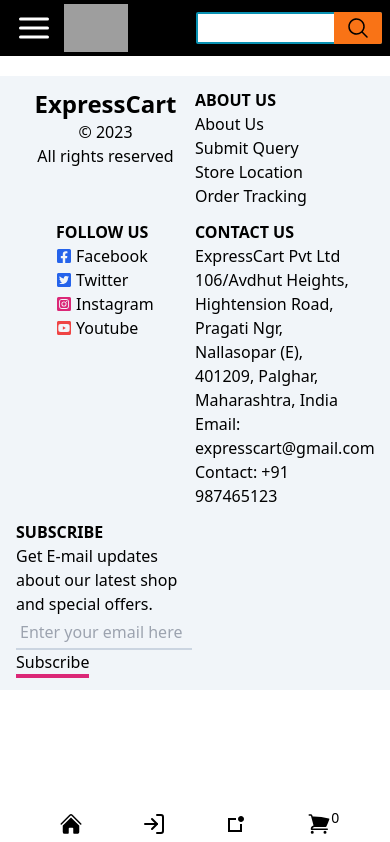
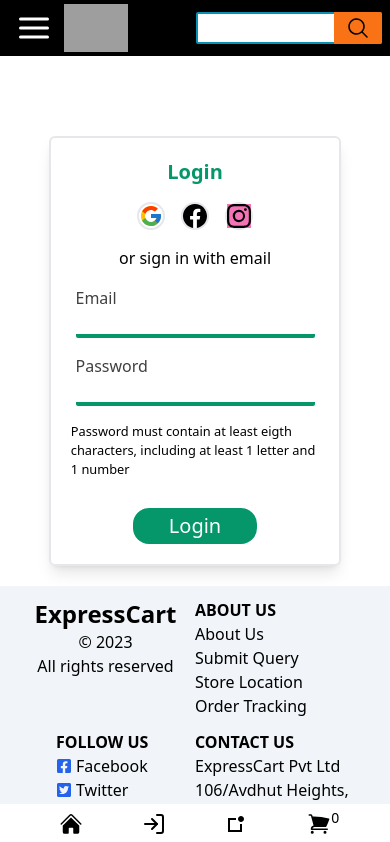
Before and after one commit to PrinceSingh19/ExpressCart, a React (Vite) app: page /login in a window 390 px wide. Shown: the top 842 px of the page. Built offline with nearby package versions, Linux system fonts and the light colour scheme; no server answers; grey boxes are pictures that could not be loaded.

Commit message:
Login functionality completed

```diff
--- a/src/App.jsx
+++ b/src/App.jsx
@@ -12,6 +12,7 @@ import AboutUs from "./components/AboutUs";
 import Footer from "./components/Footer";
 import ContactUs from "./components/ContactUs";
 import SignUP from "./components/SignUp";
+import Login from "./components/Login";
 
 function App() {
 	return (
@@ -30,6 +31,7 @@ function App() {
 					<Route path="/cart" element={<Cart />} />
 					<Route path="/contact" element={<ContactUs />} />
 					<Route path="/signup" element={<SignUP />} />
+					<Route path="/login" element={<Login />} />
 				</Routes>
 				<Footer />
 			</BrowserRouter>
--- a/src/auth/Firebase.jsx
+++ b/src/auth/Firebase.jsx
@@ -20,4 +20,4 @@ const firebaseConfig = {
 // Initialize Firebase
 const app = initializeApp(firebaseConfig);
 export const auth = getAuth(app);
-const analytics = getAnalytics(app);
+//const analytics = getAnalytics(app);
--- /dev/null
+++ b/src/components/Login.jsx
@@ -0,0 +1,161 @@
+import { useFormik } from "formik";
+import React, { useState } from "react";
+import { FcGoogle } from "react-icons/fc";
+import { BsFacebook } from "react-icons/bs";
+import { BsInstagram } from "react-icons/bs";
+import { useAuthContext } from "../context/AuthContext";
+import { toast, ToastContainer } from "react-toastify";
+import { useNavigate } from "react-router";
+import { signInWithEmailAndPassword } from "@firebase/auth";
+import { auth } from "../auth/Firebase";
+const Login = () => {
+	const { handleLogin } = useAuthContext();
+	const [loading, setLoading] = useState(false);
+	const navigate = useNavigate();
+	const formik = useFormik({
+		initialValues: {
+			username: "",
+			email: "",
+			password: "",
+		},
+		onSubmit: async (values) => {
+			const { email, password } = values;
+			try {
+				setLoading(true);
+				const response = await signInWithEmailAndPassword(auth, email, password);
+				if (response) {
+					toast.success("Logged in successfully", {
+						position: "top-center",
+						autoClose: 2000,
+						hideProgressBar: false,
+						closeOnClick: true,
+						pauseOnHover: true,
+						draggable: false,
+						progress: undefined,
+						theme: "light",
+					});
+
+					setTimeout(() => {
+						navigate("/home");
+					}, 2000);
+				}
+			} catch (err) {
+				setLoading(false);
+				console.log(err);
+				toast.error("Please enter correct details", {
+					position: "top-center",
+					autoClose: 2000,
+					hideProgressBar: false,
+					closeOnClick: true,
+					pauseOnHover: true,
+					draggable: false,
+					progress: undefined,
+					theme: "light",
+				});
+			} finally {
+				setLoading(false);
+			}
+		},
+	});
+	return (
+		<>
+			<ToastContainer />
+			<div className="w-3/4 grid grid-cols-1 md:grid-cols-2 z-10 border-2 h-1/2 mx-auto mt-20  shadow-lg rounded-md">
+				<div className="bg-login object-cover w-full hidden md:block"></div>
+				<form onSubmit={formik.handleSubmit} className="flex flex-col items-center gap-y-4  p-5">
+					<h1 className="text-xl font-bold text-emerald-600">Login</h1>
+					<div className="flex justify-between gap-x-4 text-2xl">
+						<button className="rounded-full border-2 border-spacing-4">
+							<FcGoogle />{" "}
+						</button>
+						<button className="rounded-full border-2 border-spacing-">
+							<BsFacebook />
+						</button>
+						<button className="rounded-full border-2">
+							<BsInstagram className="bg-pink-400" />{" "}
+						</button>
+					</div>
+					<p>or sign in with email</p>
+
+					<div className="grid grid-cols-1 md:grid-cols-6 gap-x-4">
+						<label htmlFor="email" className="text-neutral-700 font-medium col-span-2">
+							Email
+						</label>
+						<input
+							type="email"
+							id="email"
+							name="email"
+							placehoder="Enter the email"
+							className="border-b-4 border-emerald-600 focus:outline-none outline-none pl-2 col-span-4 text-black rounded-sm  "
+							onChange={formik.handleChange}
+							value={formik.values.email}
+							autoComplete="off"
+						/>
+					</div>
+					<div className="grid grid-cols-1 md:grid-cols-6 gap-x-4">
+						<label htmlFor="password" className="text-neutral-700 font-medium col-span-2">
+							Password
+						</label>
+						<input
+							type="password"
+							id="password"
+							name="password"
+							placehoder="Enter the user name"
+							className="border-b-4 border-emerald-600 focus:outline-none outline-none pl-2 col-span-4 text-black rounded-sm  "
+							onChange={formik.handleChange}
+							value={formik.values.password}
+							autoComplete="off"
+						/>
+					</div>
+					<small className="md:w-2/3">
+						Password must contain at least eigth characters, including at least 1 letter and 1
+						number
+					</small>
+
+					{/* 	<button
+						type="submit"
+						className=" bg-emerald-600 mt-3 text-white font-medium w-1/2 rounded-2xl  py-1"
+					>
+						Submit
+					</button> */}
+					{/* <button
+						type="submit"
+						class="bg-indigo-500 text-white font-medium w-1/2 rounded-2xl  py-1"
+						disabled={loading}
+					>
+						<svg class="animate-spin h-5 w-5 mr-3 ..." viewBox="0 0 24 24"></svg>
+						Login
+					</button> */}
+					<button
+						disabled={loading}
+						type="submit"
+						class="text-white bg-emerald-600 mt-3  hover:bg-emerald-800 focus:ring-4 focus:ring-emerald-300 font-medium w-1/2 rounded-2xl text-xl py-1 text-center flex items-center justify-center"
+					>
+						{loading && (
+							<svg
+								aria-hidden="true"
+								role="status"
+								className={`inline w-4 h-4 mr-3 text-white ${loading ? "animate-spin" : ""}`}
+								viewBox="0 0 100 101"
+								fill="none"
+								xmlns="http://www.w3.org/2000/svg"
+							>
+								<path
+									d="M100 50.5908C100 78.2051 77.6142 100.591 50 100.591C22.3858 100.591 0 78.2051 0 50.5908C0 22.9766 22.3858 0.59082 50 0.59082C77.6142 0.59082 100 22.9766 100 50.5908ZM9.08144 50.5908C9.08144 73.1895 27.4013 91.5094 50 91.5094C72.5987 91.5094 90.9186 73.1895 90.9186 50.5908C90.9186 27.9921 72.5987 9.67226 50 9.67226C27.4013 9.67226 9.08144 27.9921 9.08144 50.5908Z"
+									fill="#E5E7EB"
+								/>
+								<path
+									d="M93.9676 39.0409C96.393 38.4038 97.8624 35.9116 97.0079 33.5539C95.2932 28.8227 92.871 24.3692 89.8167 20.348C85.8452 15.1192 80.8826 10.7238 75.2124 7.41289C69.5422 4.10194 63.2754 1.94025 56.7698 1.05124C51.7666 0.367541 46.6976 0.446843 41.7345 1.27873C39.2613 1.69328 37.813 4.19778 38.4501 6.62326C39.0873 9.04874 41.5694 10.4717 44.0505 10.1071C47.8511 9.54855 51.7191 9.52689 55.5402 10.0491C60.8642 10.7766 65.9928 12.5457 70.6331 15.2552C75.2735 17.9648 79.3347 21.5619 82.5849 25.841C84.9175 28.9121 86.7997 32.2913 88.1811 35.8758C89.083 38.2158 91.5421 39.6781 93.9676 39.0409Z"
+									fill="currentColor"
+								/>
+							</svg>
+						)}
+						Login
+					</button>
+				</form>
+			</div>
+		</>
+	);
+};
+
+export default Login;
--- a/src/components/SignUp.jsx
+++ b/src/components/SignUp.jsx
@@ -3,7 +3,11 @@ import React from "react";
 import { FcGoogle } from "react-icons/fc";
 import { BsFacebook } from "react-icons/bs";
 import { BsInstagram } from "react-icons/bs";
+import { useAuthContext } from "../context/AuthContext";
+import { useNavigate } from "react-router";
 const SignUP = () => {
+	const { handleSignup } = useAuthContext();
+	const navigate = useNavigate();
 	const formik = useFormik({
 		initialValues: {
 			username: "",
@@ -11,7 +15,8 @@ const SignUP = () => {
 			password: "",
 		},
 		onSubmit: (values) => {
-			alert(JSON.stringify(values, null, 2));
+			handleSignup(values);
+			navigate("/home");
 		},
 	});
 	return (
@@ -43,6 +48,7 @@ const SignUP = () => {
 						className="border-b-4 border-emerald-600 focus:outline-none outline-none pl-2 col-span-4 text-black rounded-sm  "
 						onChange={formik.handleChange}
 						value={formik.values.username}
+						autoComplete="off"
 					/>
 				</div>
 				<div className="grid grid-cols-1 md:grid-cols-6 gap-x-4">
@@ -57,6 +63,7 @@ const SignUP = () => {
 						className="border-b-4 border-emerald-600 focus:outline-none outline-none pl-2 col-span-4 text-black rounded-sm  "
 						onChange={formik.handleChange}
 						value={formik.values.email}
+						autoComplete="off"
 					/>
 				</div>
 				<div className="grid grid-cols-1 md:grid-cols-6 gap-x-4">
@@ -71,6 +78,7 @@ const SignUP = () => {
 						className="border-b-4 border-emerald-600 focus:outline-none outline-none pl-2 col-span-4 text-black rounded-sm  "
 						onChange={formik.handleChange}
 						value={formik.values.password}
+						autoComplete="off"
 					/>
 				</div>
 				<small className="md:w-2/3">
--- a/src/components/navbar/Navbar.jsx
+++ b/src/components/navbar/Navbar.jsx
@@ -33,6 +33,7 @@ const Navbar = () => {
 					<div className="text-white font-semibold flex text-base w-1/4 ml-2 justify-evenly  ">
 						<Link to="/about">About</Link>
 						<Link to="/signup">Signup</Link>
+						<Link to="/login">Login</Link>
 					</div>
 					<Link to="/cart" className="text-white flex mr-8 text-2xl">
 						<HiShoppingCart />
--- /dev/null
+++ b/src/context/AuthContext.jsx
@@ -0,0 +1,75 @@
+import { createContext, useContext, useEffect, useReducer, useState } from "react";
+import {
+	createUserWithEmailAndPassword,
+	getAuth,
+	onAuthStateChanged,
+	signInWithEmailAndPassword,
+	updateProfile,
+} from "firebase/auth";
+import { auth } from "../auth/Firebase";
+import { async } from "@firebase/util";
+
+const AuthContext = createContext();
+
+/* const getLocalData = () => {
+	const item = localStorage.getItem("cartItem");
+	const parsedData = JSON.parse(item);
+	if (!Array.isArray(parsedData)) return [];
+	return parsedData;
+}; */
+
+const AuthProvider = ({ children }) => {
+	const [user, setUser] = useState(null);
+	//console.log(user);
+
+	const handleSignup = async (values) => {
+		const { username, email, password } = values;
+		try {
+			await createUserWithEmailAndPassword(auth, email, password)
+				.then((response) => console.log(response))
+				.catch((error) => console.log(error.message));
+
+			await updateProfile(auth.currentUser, {
+				displayName: username,
+			}).catch((error) => console.log(error.message));
+		} catch (err) {
+			console.log(err.message);
+		}
+	};
+
+	const handleLogin = async (values) => {
+		const { email, password } = values;
+		try {
+			const response = await signInWithEmailAndPassword(auth, email, password);
+			console.log(response.user);
+			return response.user;
+		} catch (err) {
+			console.log(err);
+			return err.message;
+		}
+	};
+
+	useEffect(() => {
+		const unsubscribe = onAuthStateChanged(auth, (user) => {
+			if (user) {
+				setUser(user);
+			} else {
+				console.log("signed out");
+			}
+		});
+		console.log(unsubscribe);
+		return unsubscribe;
+	}, []);
+
+	return (
+		<AuthContext.Provider value={{ user, handleSignup, handleLogin }}>
+			{children}
+		</AuthContext.Provider>
+	);
+};
+
+const useAuthContext = () => {
+	return useContext(AuthContext);
+};
+
+export { useAuthContext, AuthProvider };
--- a/src/context/FilterContext.jsx
+++ b/src/context/FilterContext.jsx
@@ -22,7 +22,6 @@ const initialState = {
 const FilterProvider = ({ children }) => {
 	const [state, dispatch] = useReducer(reducer, initialState);
 	const { products } = useAppContext();
-	console.log(state.sort);
 	const getFilterProducts = async (url) => {
 		dispatch({ type: "FILTERS_LOADING" });
 		try {
--- a/src/main.jsx
+++ b/src/main.jsx
@@ -6,9 +6,11 @@ import { FilterProvider } from "./context/FilterContext";
 import "./index.css";
 import "react-toastify/dist/ReactToastify.css";
 import { CartProvider } from "./context/CartContext";
+import { AuthProvider } from "./context/AuthContext";
 
 ReactDOM.createRoot(document.getElementById("root")).render(
 	<React.StrictMode>
+		<AuthProvider>
 			<AppProvider>
 				<FilterProvider>
 					<CartProvider>
@@ -16,5 +18,6 @@ ReactDOM.createRoot(document.getElementById("root")).render(
 					</CartProvider>
 				</FilterProvider>
 			</AppProvider>
+		</AuthProvider>
 	</React.StrictMode>
 );
--- a/src/reducer/FilterReducer.jsx
+++ b/src/reducer/FilterReducer.jsx
@@ -105,7 +105,6 @@ const FilterReducer = (state, { type, payload }) => {
 			};
 
 			let filtered = temp.sort(sortProducts);
-			console.log(filtered); //here I am getting the products in sorted order
 			return {
 				...state,
 				filter_products: filtered, //here I am assigning the sorted array to
```
Lines whose indentation alone changed are shown as unchanged.
